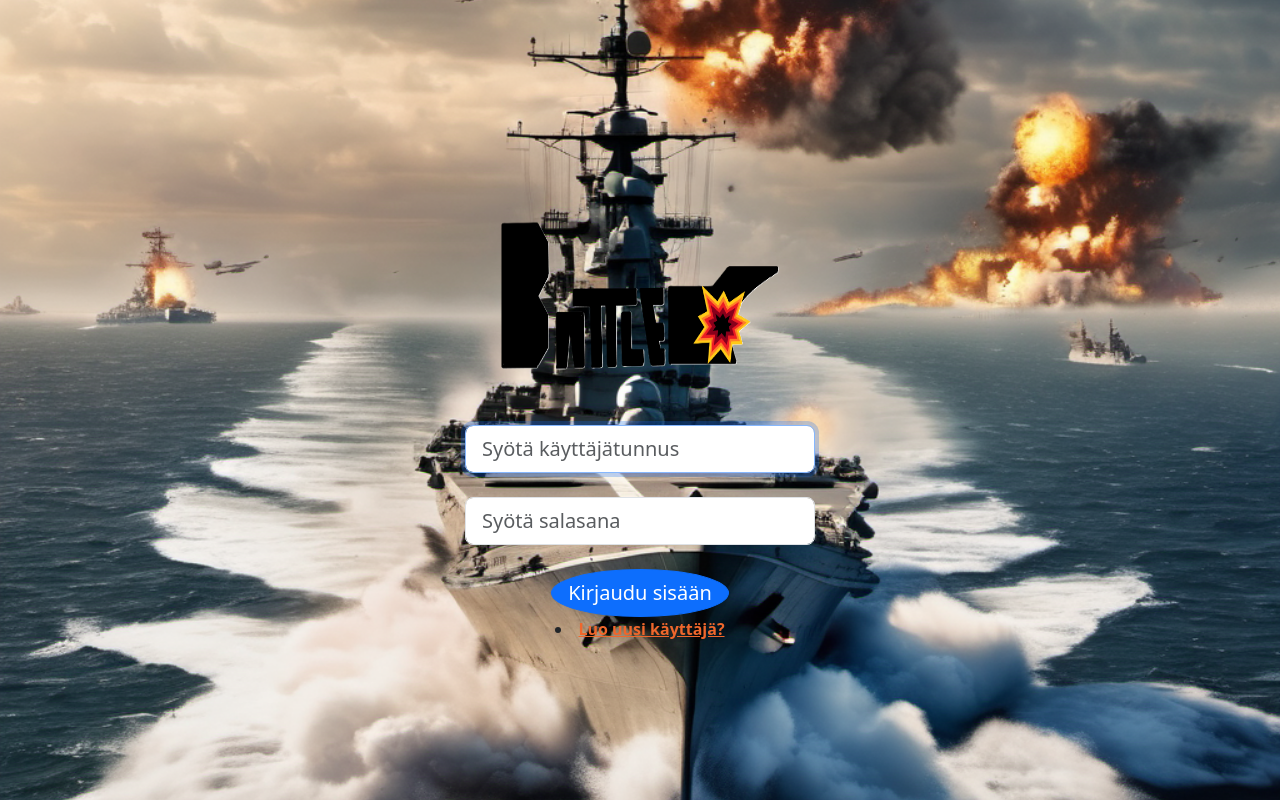
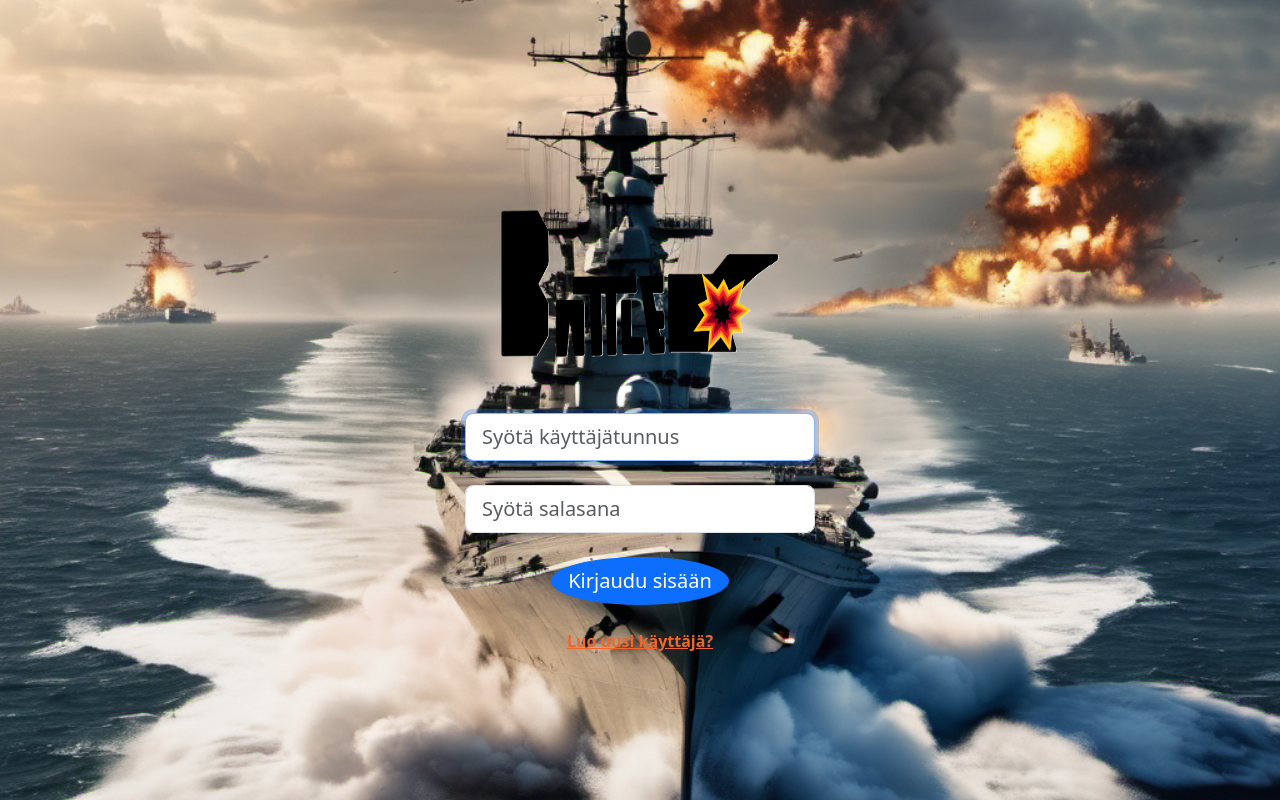
Before and after one commit to tleminen/Laivanupotuspeli, a React (Create React App) app in the folder frontend/: page / in a window 1280 px wide. Built offline with nearby package versions, Linux system fonts and the light colour scheme.

Commit message:
tyyli muutoksia

```diff
--- a/frontend/src/App.css
+++ b/frontend/src/App.css
@@ -82,12 +82,9 @@
 .punainen {
   color: rgb(239, 103, 44);
   font-weight: bolder;
+  list-style-type: none;
 }
 
-.space {
-  margin-bottom: 5px;
-  text-align: center;
-}
 
 .kuvanKoko {
   width: 350px;
--- a/frontend/src/components/Kirjautuminen.js
+++ b/frontend/src/components/Kirjautuminen.js
@@ -110,8 +110,9 @@ const Kirjautuminen = () => {
                 Kirjaudu sisään
               </button>
             </div>
+            <br></br>
           </form>
-            <li>
+            <li className="punainen">
               <Link to="/laivanupotus/rekisterointi" className="punainen">Luo uusi käyttäjä?
               </Link>
             </li>
```
